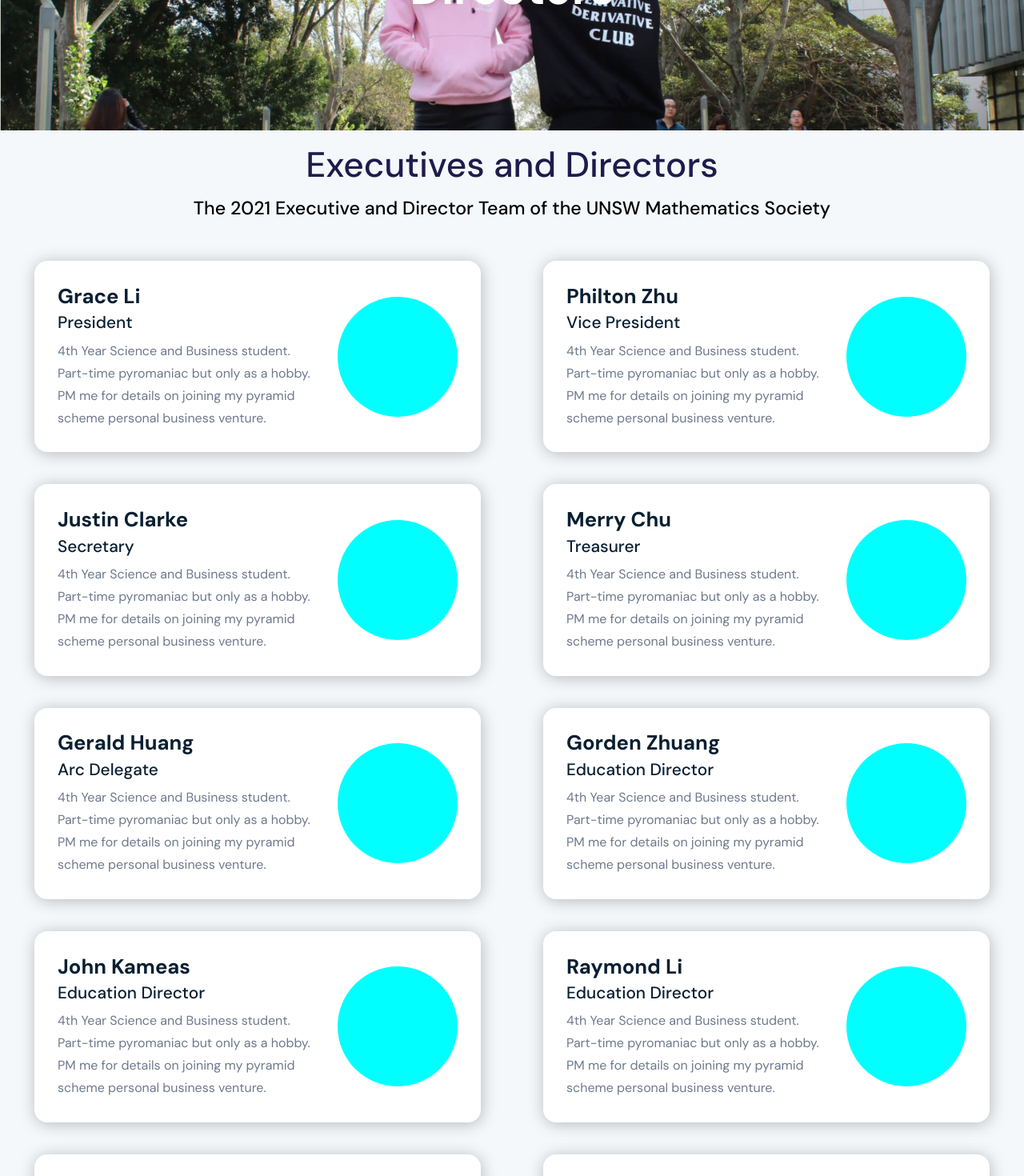
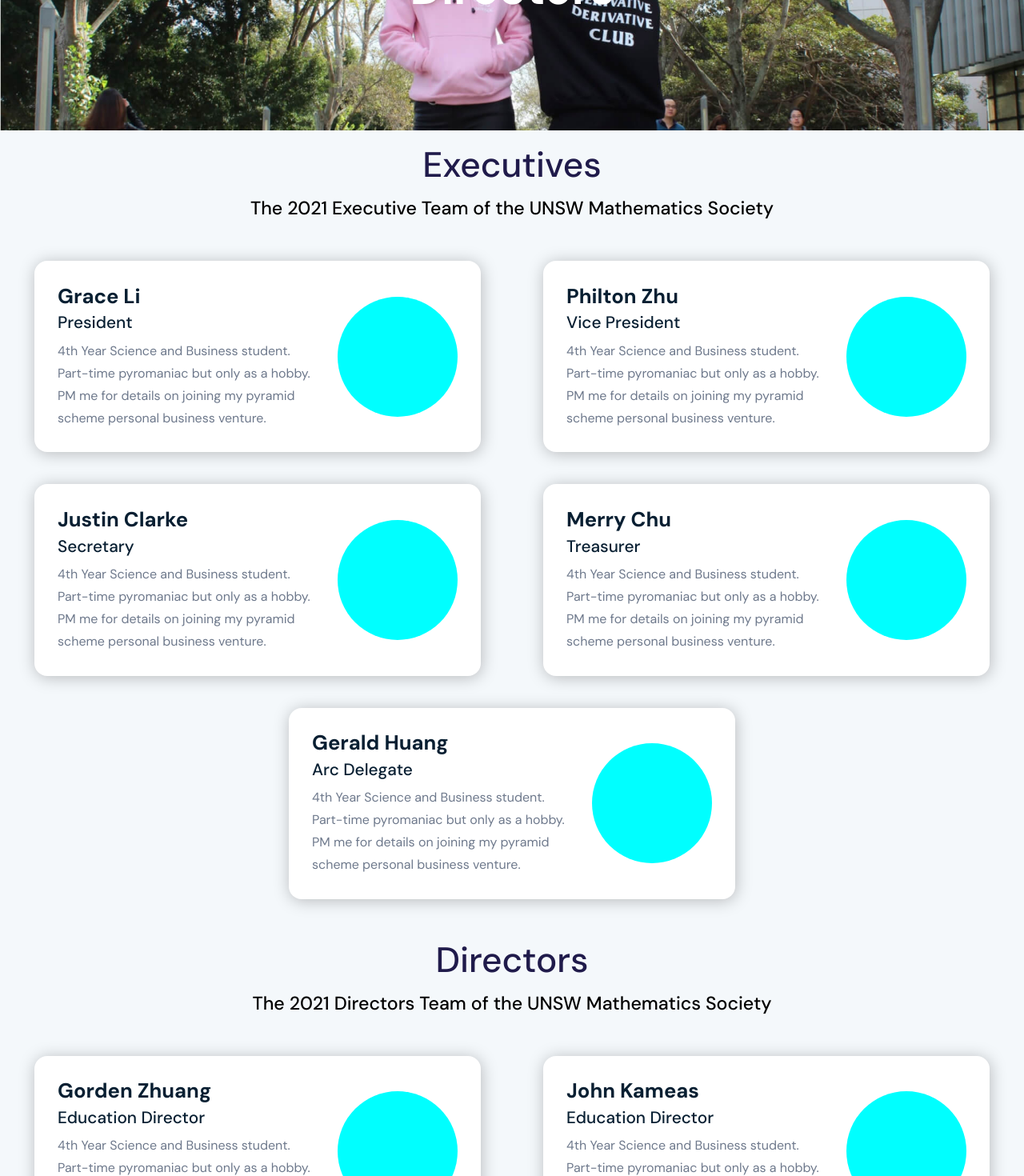
Before and after one commit to MathSocUNSW/mathsoc-website, a Next.js app in the folder frontend/: page /about/team in a window 1280 px wide. Shown: the part 324-1794 px from the top of the page at 80% size. Built offline with nearby package versions, Linux system fonts and the light colour scheme.

Commit message:
Split executives and directors on team page

```diff
--- a/frontend/src/pages/about/team.tsx
+++ b/frontend/src/pages/about/team.tsx
@@ -11,13 +11,22 @@ import directorsData from "src/data/directorsData";
 import { Container, Typography } from "@material-ui/core";
 
 const Team: React.FC = () => {
-  // unifies the format of executive and director data
-  const teamData: profileData[] = [...executivesData];
+  // // unifies the format of executive and director data
+  // const teamData: profileData[] = [...executivesData];
+  // directorsData.forEach((role) => {
+  //   // sort directors alphabetically
+  //   const sortedDirectors = role.directors.slice().sort(alphabeticalSort);
+  //   sortedDirectors.forEach((director) => {
+  //     teamData.push({ name: director.name, role: `${role.role} Director` });
+  //   });
+  // });
+
+  const parsedDirectorsData: profileData[] = [];
   directorsData.forEach((role) => {
     // sort directors alphabetically
     const sortedDirectors = role.directors.slice().sort(alphabeticalSort);
     sortedDirectors.forEach((director) => {
-      teamData.push({ name: director.name, role: `${role.role} Director` });
+      parsedDirectorsData.push({ name: director.name, role: `${role.role} Director` });
     });
   });
 
@@ -30,13 +39,24 @@ const Team: React.FC = () => {
       <Hero url="/images/hero/mathsoc_team.jpg" text="Executives and Directors" />
       <Container>
         <Typography variant="h2" align="center">
-          Executives and Directors
+          Executives
         </Typography>
         <Typography variant="h5" align="center">
-          The 2021 Executive and Director Team of the UNSW Mathematics Society
+          The 2021 Executive Team of the UNSW Mathematics Society
         </Typography>
         <section className={styles.cardsContainer}>
-          {teamData.map((person, index) => (
+          {executivesData.map((person, index) => (
+            <Profile {...person} key={person.name} />
+          ))}
+        </section>
+        <Typography variant="h2" align="center">
+          Directors
+        </Typography>
+        <Typography variant="h5" align="center">
+          The 2021 Directors Team of the UNSW Mathematics Society
+        </Typography>
+        <section className={styles.cardsContainer}>
+          {parsedDirectorsData.map((person, index) => (
             <Profile {...person} key={person.name} />
           ))}
         </section>
```
